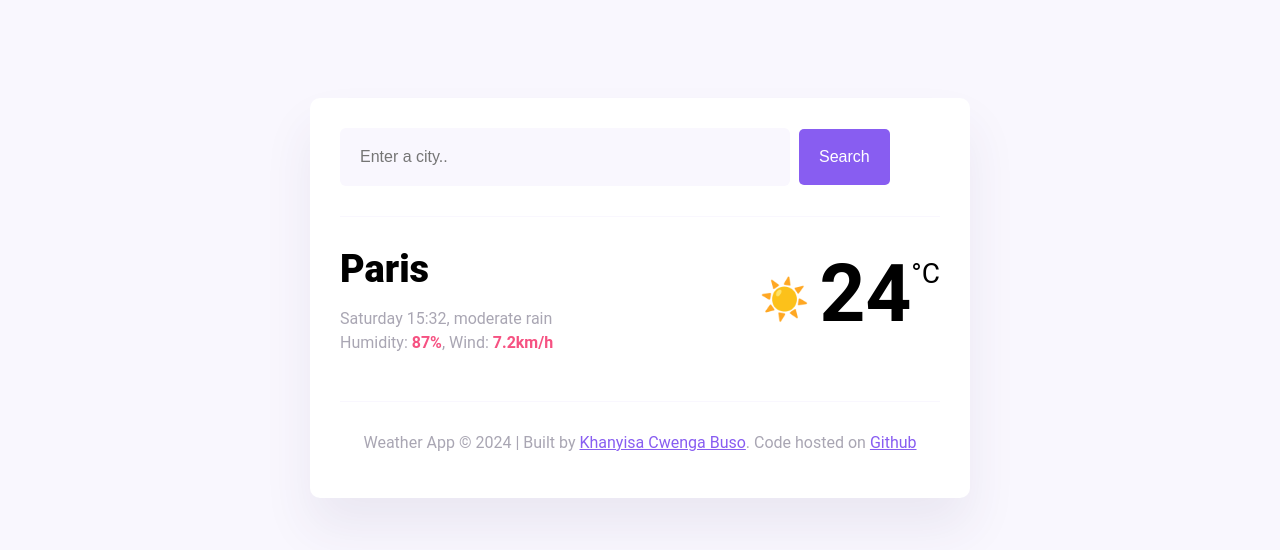
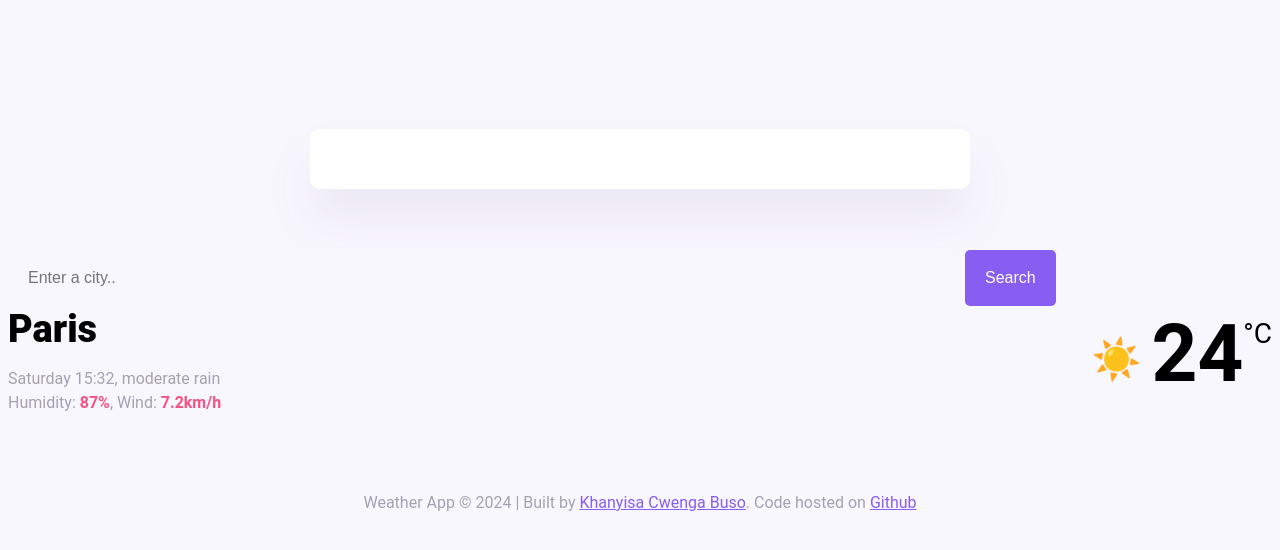
Before and after one commit to Cwengs/Barbie-Weather-App, a plain HTML site: page index.html in a window 1280 px wide. Drawn offline with Linux system fonts and the light colour scheme.

Commit message:
removed header

```diff
--- a/index.html
+++ b/index.html
@@ -4,13 +4,16 @@
     <meta charset="UTF-8" />
     <meta name="viewport" content="width=device-width, initial-scale=1.0" />
     <link rel="stylesheet" href="src/style.css" />
-    <title>Weather App</title>
+    <title> Bairbie Weather App</title>
   </head>
   <body>
 
     <main>
-       <div class="weather-app">
+
       <header>
+
+      </header>
+      <div class="weather-app"></div>
         <form>
           <input
             type="search"
@@ -20,8 +23,6 @@
           />
           <input type="submit" value="Search" class="search-button" />
         </form>
-      </header>
-      <main>
         <div class="current-weather">
           <div>
             <h1 class="current-city">Paris</h1>
```
